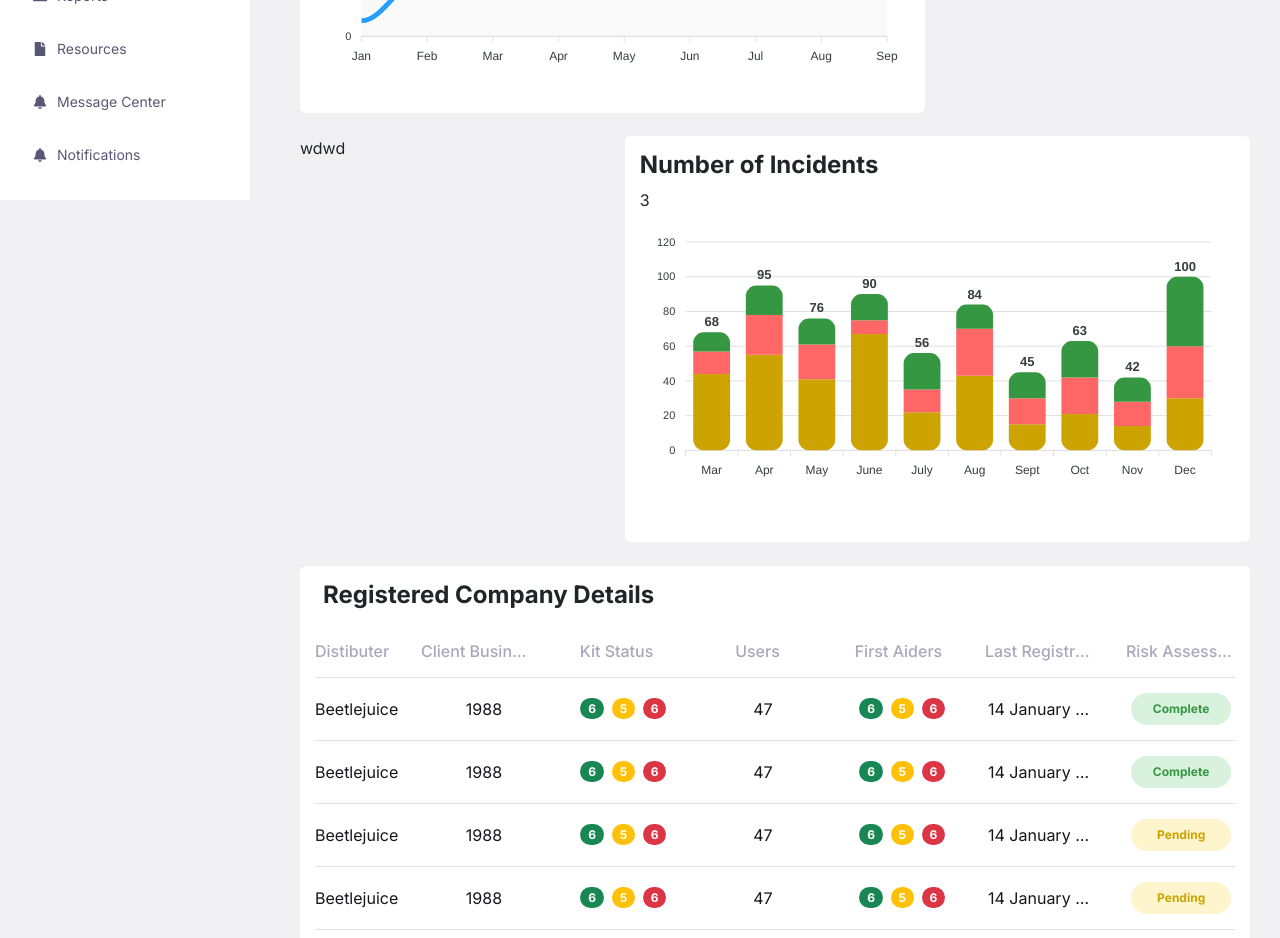
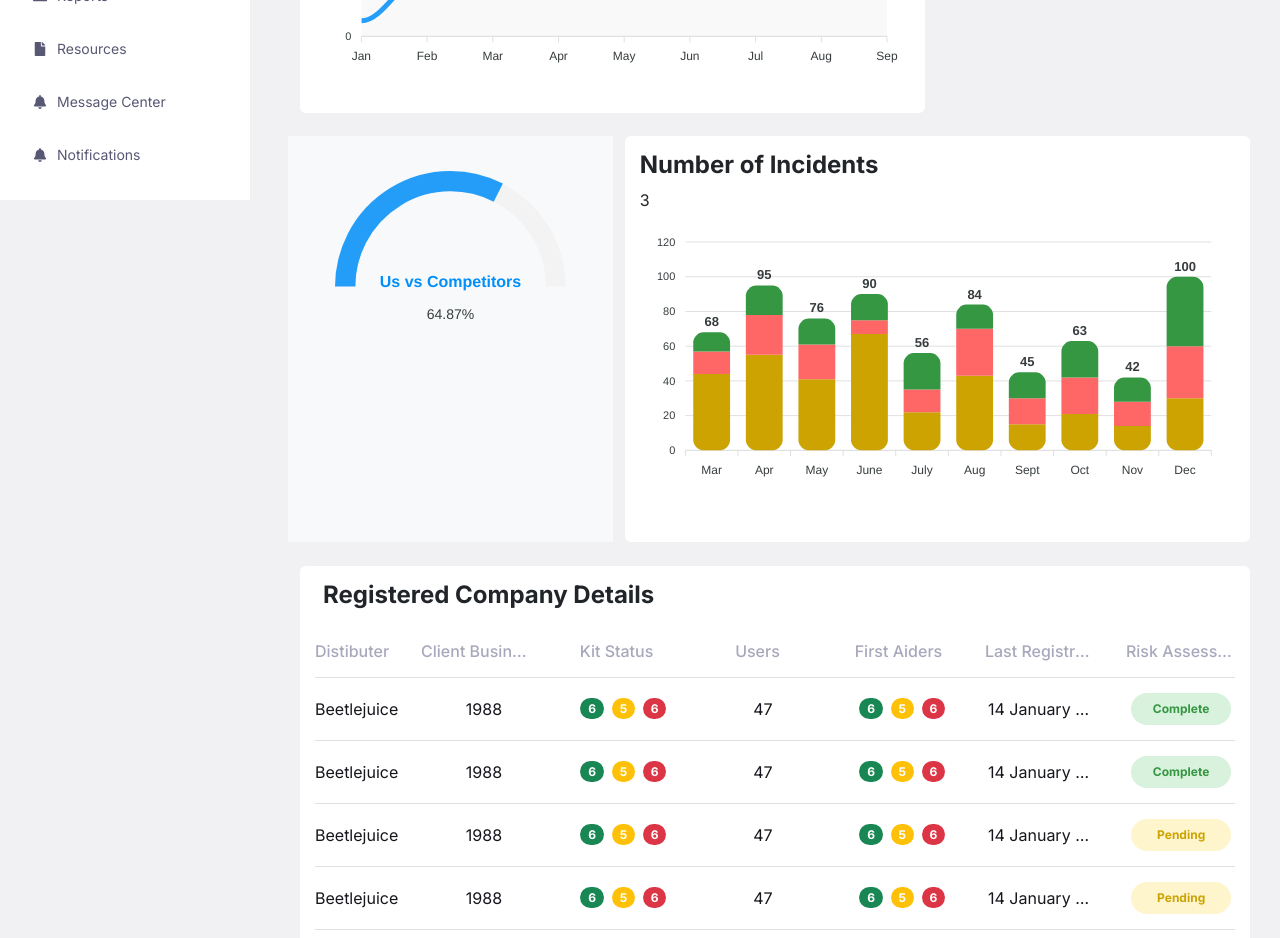
Before and after one commit to fullstackdeveloper710/medical-kit-admin-panel, a React (Create React App) app: page / in a window 1280 px wide. Shown: the part 600-1538 px from the top of the page. Built offline with nearby package versions, Linux system fonts and the light colour scheme; sample sign-in values are in the browser's storage.

Commit message:
latest code added

```diff
--- a/src/pages/Dashboard/Dashboard.jsx
+++ b/src/pages/Dashboard/Dashboard.jsx
@@ -1,11 +1,31 @@
-import React from "react";
+import React, { useState } from "react";
 import CardWithMap from "../../components/CardWithMap";
 import CardWithChart from "../../components/CardWithChart";
 import CardWithLineChart from "../../components/CardWithLineChart";
 import CardWithBarChart from "../../components/CardWithBarChart";
 import CardWithTable from "../../components/CardWithTable";
+import ReactApexChart from "react-apexcharts";
 
 function Dashboard() {
+  const [radial] = useState({
+    series: [64.87],
+    options: {
+      chart: {
+        height: 350,
+        type: "radialBar",
+      },
+      plotOptions: {
+        radialBar: {
+          hollow: {
+            size: "64.87%",
+          },
+          startAngle: -90,
+          endAngle: 90,
+        },
+      },
+      labels: ["Us vs Competitors"],
+    },
+  });
   return (
     <div className="">
       <div className="row dashboard_row">
@@ -22,12 +42,19 @@ function Dashboard() {
             </div>
           </div>
         </div>
-        <div className="col-md-4 h-100 overflow-hidden">
+        <div className="col-md-4 h-100">
           <CardWithMap />
         </div>
       </div>
       <div className="row mt-4">
-        <div className="col-md-4">wdwd</div>
+        <div className="col-md-4 bg-light">
+          <ReactApexChart
+            options={radial.options}
+            series={radial.series}
+            type="radialBar"
+            height={350}
+          />
+        </div>
         <div className="col-md-8">
           <CardWithBarChart />
         </div>
--- a/src/pages/Distributors/DistributorInformation/index.css
+++ b/src/pages/Distributors/DistributorInformation/index.css
@@ -19,3 +19,6 @@
     width: 100% !important;
 
  }
+ h3 {
+    font-weight: bold;
+}
--- a/src/utils/renderCreateMenus.jsx
+++ b/src/utils/renderCreateMenus.jsx
@@ -44,7 +44,7 @@ export const createMenus = {
 
 const CreateActions = ({ title, link }) => {
   return (
-    <Col xs={12} md={4}>
+    <Col xs={12} md={3}>
       <Card style={{ borderRadius: 16, border: "none" }}>
         <Link to={link} style={{ textDecoration: "none", color: "inherit" }}> {/* Apply inline style */}
           <Button variant="primary" className="icon-button">
```
